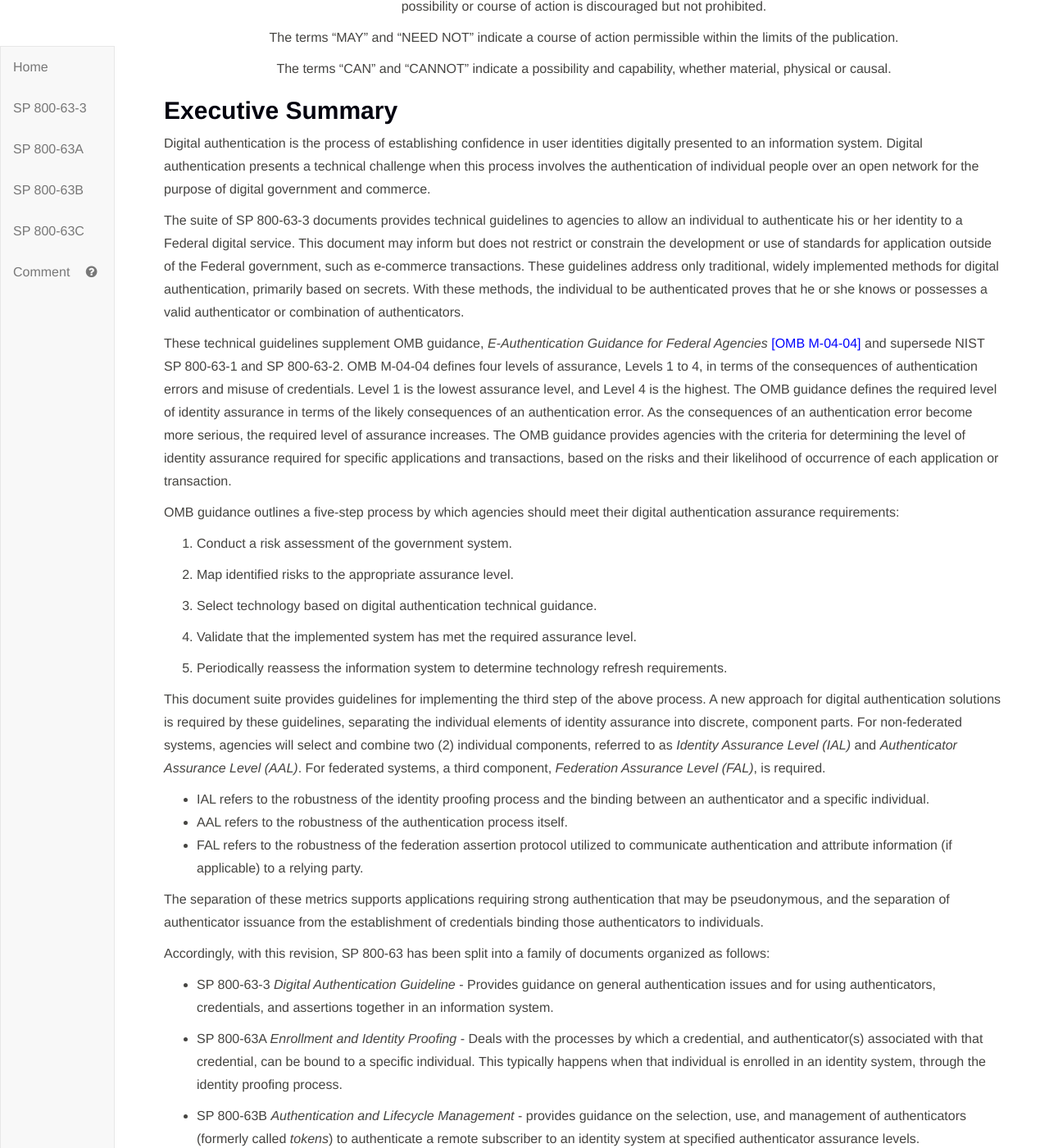
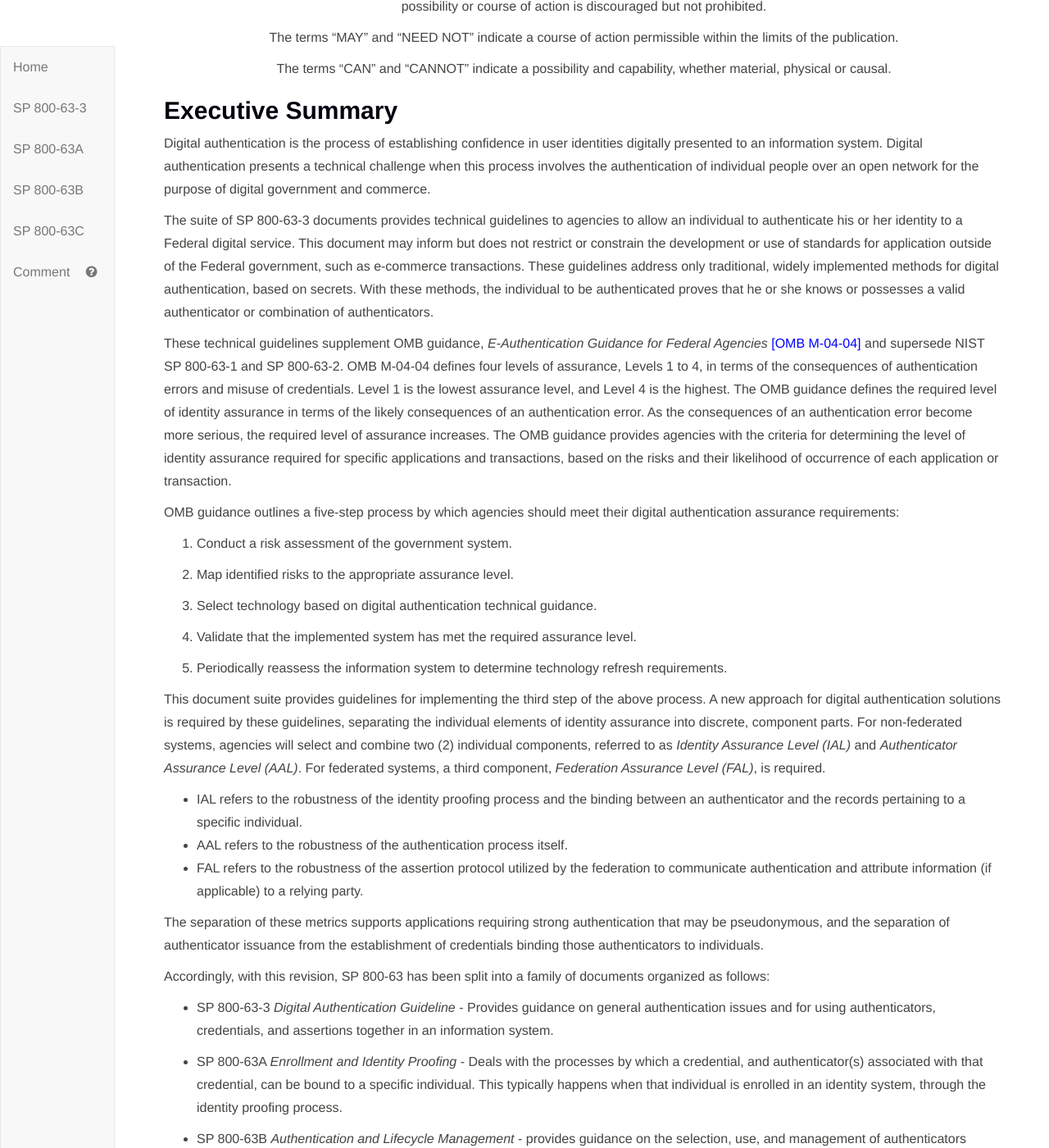
Before and after one commit to usnistgov/800-63-3, a Jekyll site: the page built from sp800-63-3.md, in a window 1280 px wide and 1400 px high, scrolled down 2967 px. Shown: the whole window at 82% size. Built offline with Jekyll 4.4.1, drawn with Linux system fonts in a browser that asks for light colours; some of the changed text lies outside the part shown.

Commit message:
Minor edits to Executive Summary

```diff
--- a/sp800-63-3/cover.md
+++ b/sp800-63-3/cover.md
@@ -159,7 +159,7 @@
 
 Digital authentication is the process of establishing confidence in user identities digitally presented to an information system. Digital authentication presents a technical challenge when this process involves the authentication of individual people over an open network for the purpose of digital government and commerce.
 
-The suite of SP 800-63-3 documents provides technical guidelines to agencies to allow an individual to authenticate his or her identity to a Federal digital service.  This document may inform but does not restrict or constrain the development or use of standards for application outside of the Federal government, such as e-commerce transactions. These guidelines address only traditional, widely implemented methods for digital authentication, primarily based on secrets. With these methods, the individual to be authenticated proves that he or she knows or possesses a valid authenticator or combination of authenticators.
+The suite of SP 800-63-3 documents provides technical guidelines to agencies to allow an individual to authenticate his or her identity to a Federal digital service.  This document may inform but does not restrict or constrain the development or use of standards for application outside of the Federal government, such as e-commerce transactions. These guidelines address only traditional, widely implemented methods for digital authentication, based on secrets. With these methods, the individual to be authenticated proves that he or she knows or possesses a valid authenticator or combination of authenticators.
 
 These technical guidelines supplement OMB guidance, *E-Authentication
 Guidance for Federal Agencies* [[OMB M-04-04]](#M-04-04) and
@@ -181,9 +181,9 @@
 This document suite provides guidelines for implementing the third step of the above process.  A new approach for digital authentication solutions is required by these guidelines, separating the individual elements of identity assurance into discrete, component parts. For non-federated systems, agencies will select and combine two (2) individual components, referred to as *Identity Assurance Level (IAL)* and *Authenticator Assurance Level (AAL)*. For federated systems, a
 third component, *Federation Assurance Level (FAL)*, is required.
 
-* IAL refers to the robustness of the identity proofing process and the binding between an authenticator and a specific individual.
+* IAL refers to the robustness of the identity proofing process and the binding between an authenticator and the records pertaining to a specific individual.
 * AAL refers to the robustness of the authentication process itself.
-* FAL refers to the robustness of the federation assertion protocol utilized to communicate authentication and attribute information (if applicable) to a relying party.
+* FAL refers to the robustness of the assertion protocol utilized by the federation to communicate authentication and attribute information (if applicable) to a relying party.
 
 The separation of these metrics supports applications requiring strong authentication that may be pseudonymous, and the separation of authenticator issuance from the establishment of credentials binding those authenticators to individuals.
 
```
Also changed, not shown: other parts of sp800-63-3/cover.md (+2 -2 lines).
